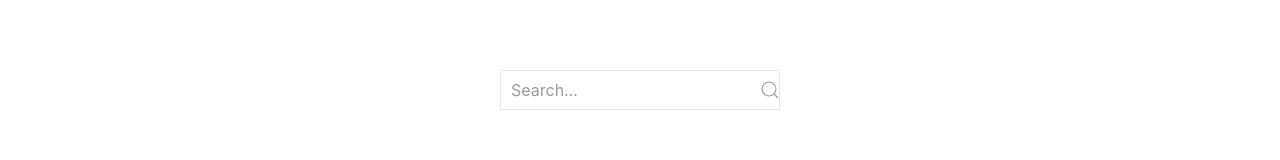
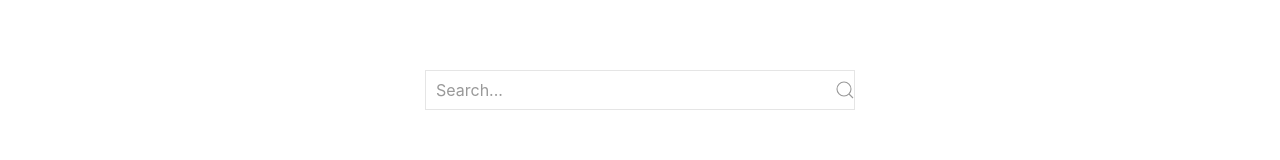
Before and after one commit to KenyanBurnham/VirtualGameNight, a plain HTML site: page grapefruit.html in a window 1280 px wide. Shown: the top 160 px of the page. Drawn offline with nearby package versions, Linux system fonts and the light colour scheme.

Commit message:
Making hopefully the last major change

```diff
--- a/grapefruit.html
+++ b/grapefruit.html
@@ -33,7 +33,7 @@
       <div uk-filter="target: .filter2" class="uk-width-1-1 filter-main2">
         <div class="uk-flex uk-flex-middle uk-flex-column uk-width-1-1 uk-margin-small-bottom filter-options-container2">
           <div class="uk-flex uk-flex-right uk-flex-last uk-flex-1 uk-margin-small filter-search-container2">
-            <form onsubmit="return false;" class="uk-subnav uk-subnav-pill uk-search uk-search-default uk-width-medium">
+            <form onsubmit="return false;" class="uk-subnav uk-subnav-pill uk-search uk-search-default uk-width-large">
               <span class="uk-search-icon-flip" uk-search-icon></span>
               <input onkeyup="filterSearch();" uk-filter-control="group: name" class="uk-search-input" type="search" placeholder="Search...">
             </form>
```
